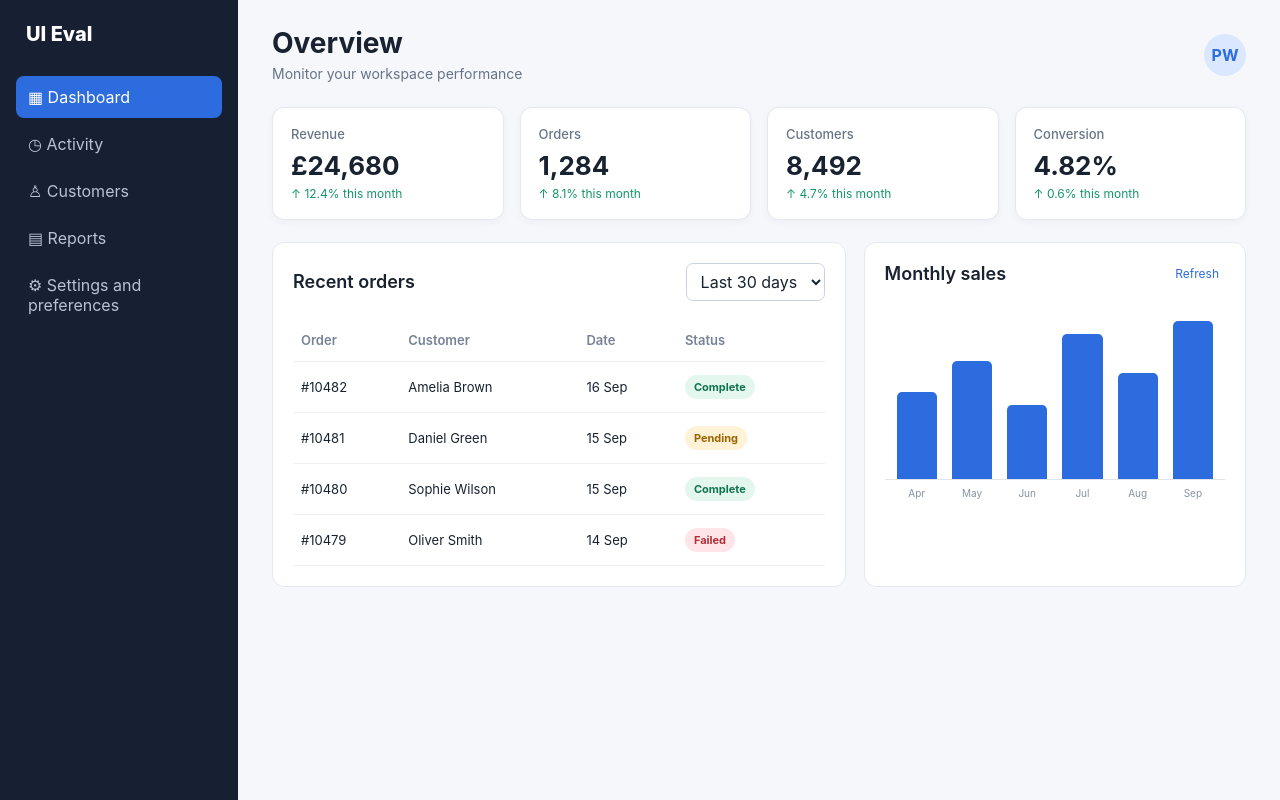
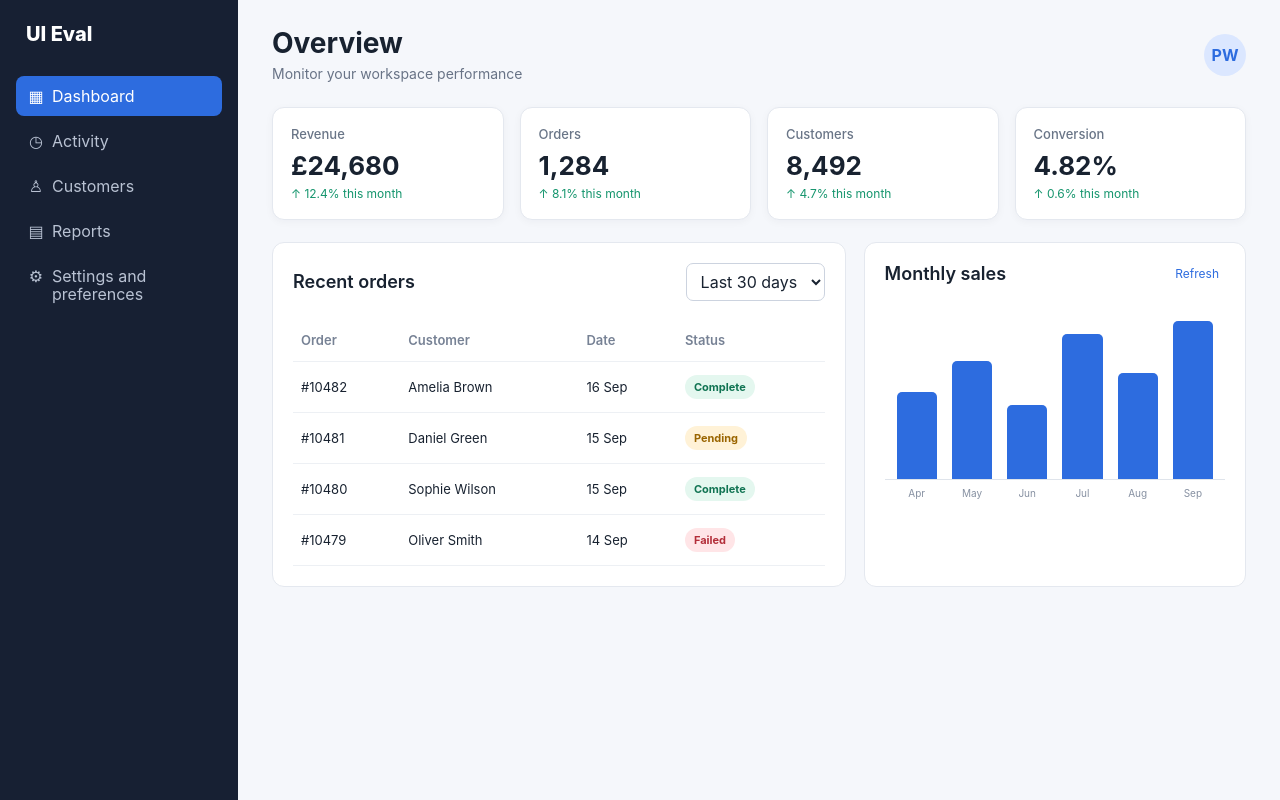
Before and after one commit to piotr-wieruszewski/ui-bug-evaluation, a React (Vite) app: page / in a window 1280 px wide. Built offline with nearby package versions, Linux system fonts and the light colour scheme.

Commit message:
7. Visual alignment and styling

```diff
--- a/src/main.tsx
+++ b/src/main.tsx
@@ -24,11 +24,11 @@ function App() {
       <aside className="sidebar">
         <div className="logo">UI Eval</div>
         <nav aria-label="Main navigation">
-          <div className="nav-item active">▦ Dashboard</div>
-          <div className="nav-item">◷ Activity</div>
-          <div className="nav-item">♙ Customers</div>
-          <div className="nav-item">▤ Reports</div>
-          <div className="nav-item">⚙ Settings and preferences</div>
+          <div className="nav-item active"><span className="nav-icon" aria-hidden="true">▦</span><span className="nav-label">Dashboard</span></div>
+          <div className="nav-item"><span className="nav-icon" aria-hidden="true">◷</span><span className="nav-label">Activity</span></div>
+          <div className="nav-item"><span className="nav-icon" aria-hidden="true">♙</span><span className="nav-label">Customers</span></div>
+          <div className="nav-item"><span className="nav-icon" aria-hidden="true">▤</span><span className="nav-label">Reports</span></div>
+          <div className="nav-item"><span className="nav-icon" aria-hidden="true">⚙</span><span className="nav-label">Settings and preferences</span></div>
         </nav>
       </aside>
 
--- a/src/styles.css
+++ b/src/styles.css
@@ -26,6 +26,10 @@ button, select { font: inherit; }
 }
 
 .nav-item {
+  display: flex;
+  align-items: flex-start;
+  gap: 8px;
+  line-height: 18px;
   padding: 11px 12px;
   margin: 5px 0;
   border-radius: 8px;
@@ -34,6 +38,17 @@ button, select { font: inherit; }
 }
 
 .nav-item.active { background: #2d6cdf; color: white; }
+
+.nav-icon {
+  flex: 0 0 16px;
+  height: 18px;
+  display: grid;
+  place-items: center;
+  font-size: 16px;
+  line-height: 1;
+}
+
+.nav-label { min-width: 0; }
 
 .main {
   flex: 1;
@@ -226,6 +241,6 @@ th { color: #778295; font-weight: 600; }
 @media (max-width: 480px) {
   .cards { grid-template-columns: 1fr; }
   .topbar { align-items: flex-start; }
-  .avatar { margin-left: 12px; flex-shrink: 0; }
+  .avatar { margin-left: 12px; }
   th:nth-child(3), td:nth-child(3) { display: none; }
 }
```
